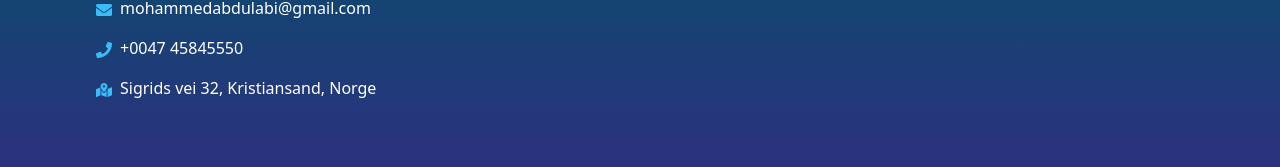
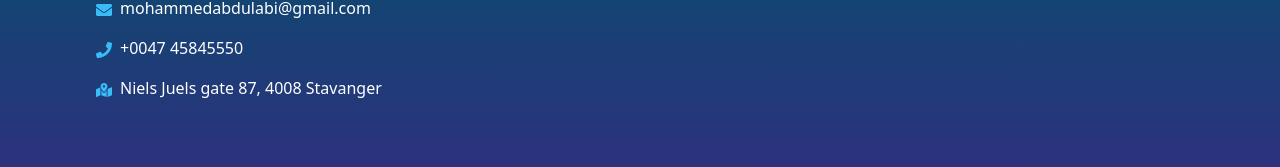
Before and after one commit to MohammedAbi/Personal-Portfolio-Website-with-React-Vite-and-Tailwind-CSS, a React (Vite) app: page / in a window 1280 px wide. Shown: the part 3962-4129 px from the top of the page. Built offline with nearby package versions, Linux system fonts and the light colour scheme.

Commit message:
Adds new address

```diff
--- a/src/components/Contact.jsx
+++ b/src/components/Contact.jsx
@@ -67,7 +67,7 @@ const Contact = () => {
             </div>
             <div className="mb-4">
               <FaMapMarkedAlt className="inline-block text-sky-400 mr-2" />
-              <span>Sigrids vei 32, Kristiansand, Norge</span>
+              <span>Niels Juels gate 87, 4008 Stavanger</span>
             </div>
           </div>
 
```
